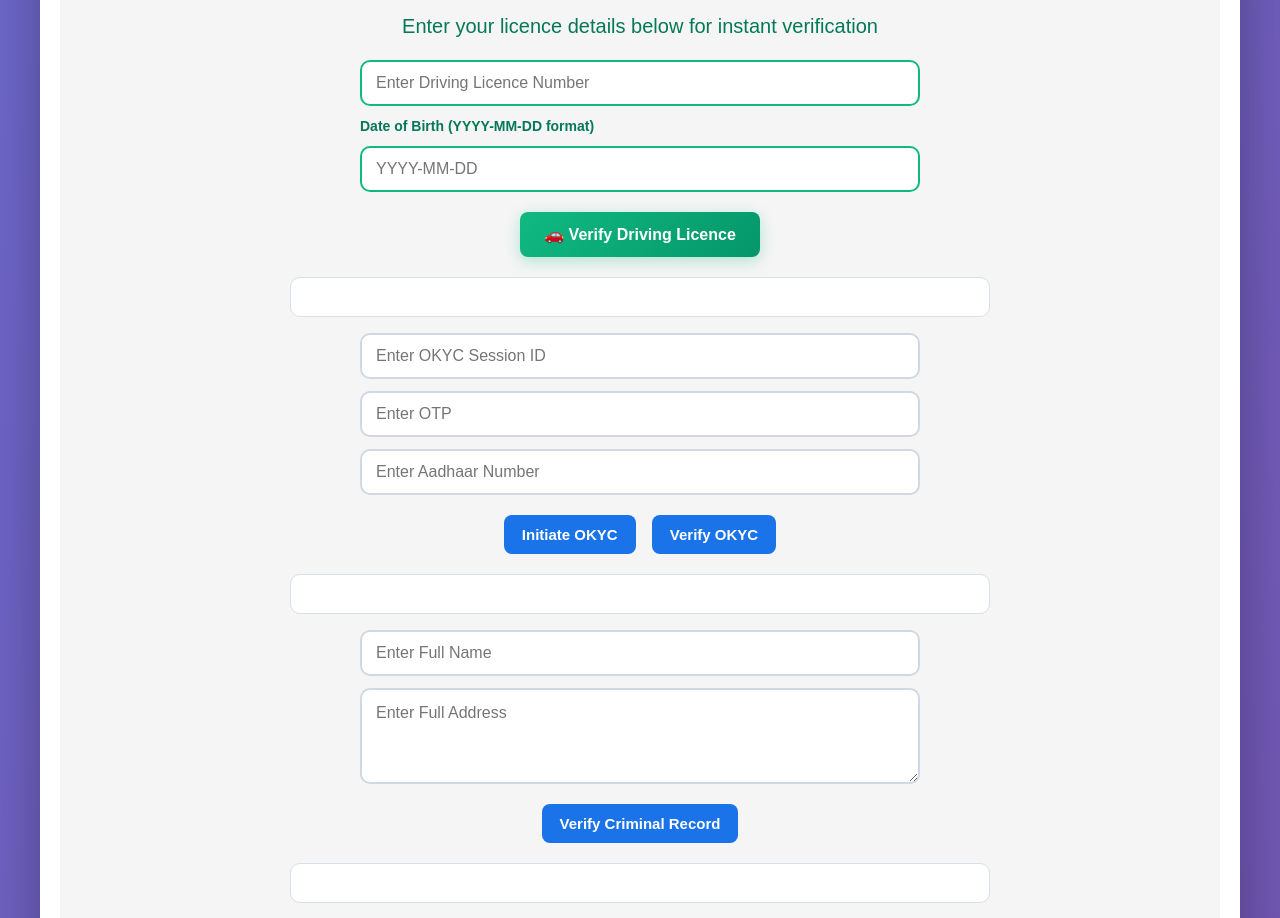
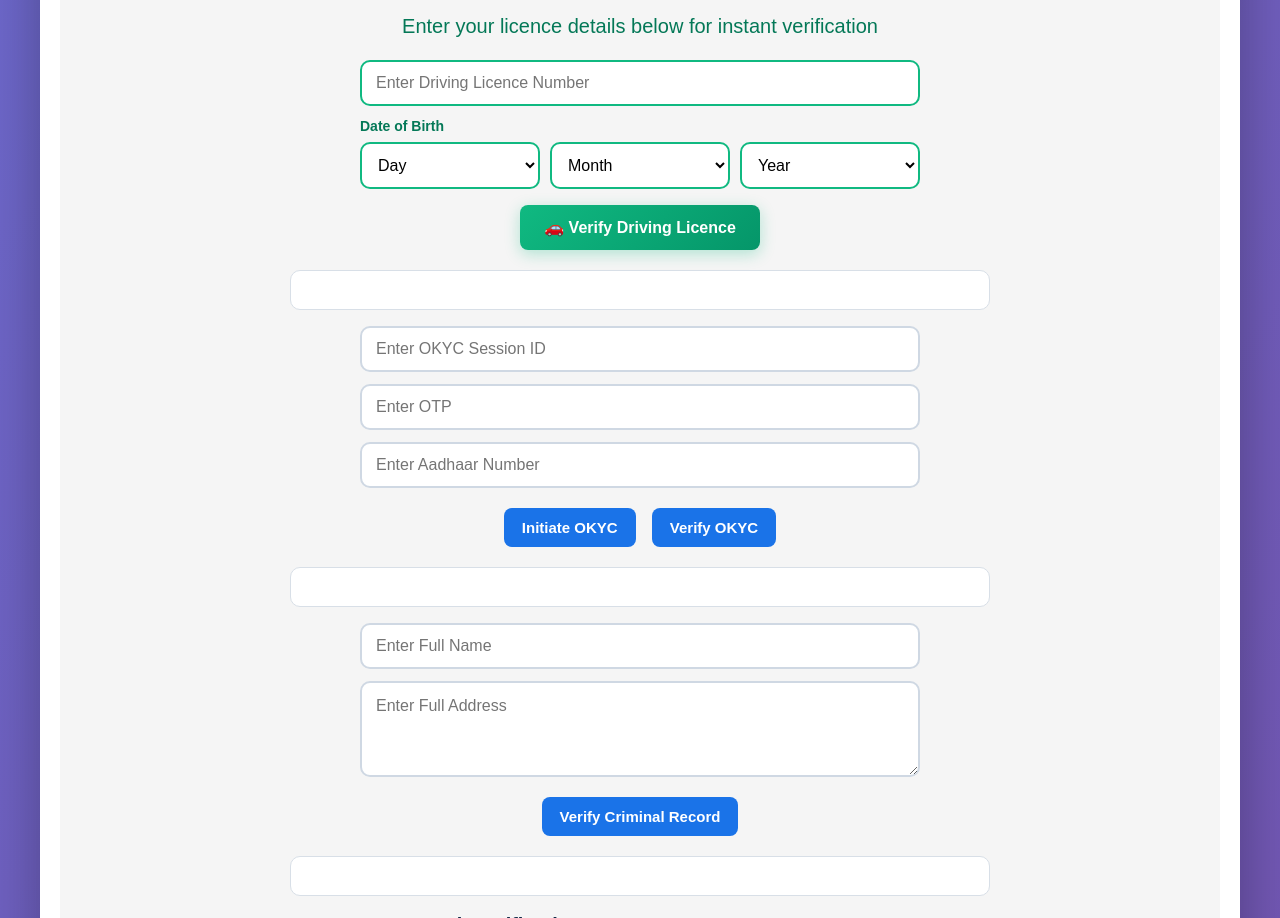
Before and after one commit to rpntravels/GOOGLEBUS, a website: page index.html in a window 1280 px wide. Shown: the part 3034-3952 px from the top of the page. Drawn offline with Linux system fonts and the light colour scheme.

Commit message:
Add separate Day, Month, Year pickers for driving licence DOB
- Replace single date input with three dropdown selects
- Day picker: 1-31
- Month picker: Full month names (January-December)
- Year picker: 1940 to current year-16 (driving age eligible)
- Auto-combine selections into YYYY-MM-DD format
- Enhanced green theme styling for all dropdowns
- Add hover and focus effects

```diff
--- a/index.html
+++ b/index.html
@@ -69,10 +69,72 @@
         <h4 class="verify-subtitle" style="color: #059669; font-weight: bold; font-size: 22px; margin-top: 30px;">🚗 Quick Driving Licence Verification</h4>
         <p class="verify-hint" style="color: #047857;">Enter your licence details below for instant verification</p>
         <input type="text" id="drivingLicenceNumber" placeholder="Enter Driving Licence Number" autocomplete="off">
-        <label for="drivingLicenceDob" class="verify-label" style="color: #047857; font-size: 14px; margin-top: 10px;">Date of Birth (YYYY-MM-DD format)</label>
-        <input type="text" id="drivingLicenceDob" placeholder="YYYY-MM-DD" pattern="\d{4}-\d{2}-\d{2}" title="Enter date in YYYY-MM-DD format (e.g., 1990-01-15)" autocomplete="off">
+        <label for="drivingLicenceDobYear" class="verify-label" style="color: #047857; font-size: 14px; margin-top: 10px;">Date of Birth</label>
+        <div style="display: flex; gap: 10px; width: min(560px, 100%); margin: 8px auto;">
+          <select id="drivingLicenceDobDay" style="flex: 1; padding: 12px; border: 2px solid #10b981; border-radius: 10px; font-size: 16px; font-weight: 500;">
+            <option value="">Day</option>
+          </select>
+          <select id="drivingLicenceDobMonth" style="flex: 1; padding: 12px; border: 2px solid #10b981; border-radius: 10px; font-size: 16px; font-weight: 500;">
+            <option value="">Month</option>
+            <option value="01">January</option>
+            <option value="02">February</option>
+            <option value="03">March</option>
+            <option value="04">April</option>
+            <option value="05">May</option>
+            <option value="06">June</option>
+            <option value="07">July</option>
+            <option value="08">August</option>
+            <option value="09">September</option>
+            <option value="10">October</option>
+            <option value="11">November</option>
+            <option value="12">December</option>
+          </select>
+          <select id="drivingLicenceDobYear" style="flex: 1; padding: 12px; border: 2px solid #10b981; border-radius: 10px; font-size: 16px; font-weight: 500;">
+            <option value="">Year</option>
+          </select>
+        </div>
+        <input type="hidden" id="drivingLicenceDob">
         <button id="drivingLicenceVerifyBtn" onclick="verifyDrivingLicence()">🚗 Verify Driving Licence</button>
         <pre id="drivingLicenceResult"></pre>
+        <script>
+          // Populate Day dropdown (1-31)
+          (function() {
+            var daySelect = document.getElementById('drivingLicenceDobDay');
+            for (var i = 1; i <= 31; i++) {
+              var option = document.createElement('option');
+              option.value = i < 10 ? '0' + i : '' + i;
+              option.textContent = i;
+              daySelect.appendChild(option);
+            }
+
+            // Populate Year dropdown (1940-2010)
+            var yearSelect = document.getElementById('drivingLicenceDobYear');
+            var currentYear = new Date().getFullYear();
+            for (var y = currentYear - 16; y >= 1940; y--) {
+              var option = document.createElement('option');
+              option.value = '' + y;
+              option.textContent = y;
+              yearSelect.appendChild(option);
+            }
+
+            // Update hidden field when date changes
+            function updateDobField() {
+              var day = document.getElementById('drivingLicenceDobDay').value;
+              var month = document.getElementById('drivingLicenceDobMonth').value;
+              var year = document.getElementById('drivingLicenceDobYear').value;
+
+              if (day && month && year) {
+                document.getElementById('drivingLicenceDob').value = year + '-' + month + '-' + day;
+              } else {
+                document.getElementById('drivingLicenceDob').value = '';
+              }
+            }
+
+            document.getElementById('drivingLicenceDobDay').addEventListener('change', updateDobField);
+            document.getElementById('drivingLicenceDobMonth').addEventListener('change', updateDobField);
+            document.getElementById('drivingLicenceDobYear').addEventListener('change', updateDobField);
+          })();
+        </script>
         <input type="text" id="okycSessionId" placeholder="Enter OKYC Session ID" autocomplete="off">
         <input type="text" id="okycOtp" placeholder="Enter OTP" maxlength="6" autocomplete="off">
         <input type="text" id="okycAadhaar" placeholder="Enter Aadhaar Number" maxlength="12" autocomplete="off">
--- a/styles.css
+++ b/styles.css
@@ -187,6 +187,30 @@ body {
     box-shadow: 0 0 0 3px rgba(16, 185, 129, 0.2);
 }
 
+/* Date Picker Dropdowns for Driving Licence */
+#drivingLicenceDobDay,
+#drivingLicenceDobMonth,
+#drivingLicenceDobYear {
+    cursor: pointer;
+    transition: border-color 0.2s ease, box-shadow 0.2s ease;
+    background-color: #fff;
+    font-family: Arial, sans-serif;
+}
+
+#drivingLicenceDobDay:focus,
+#drivingLicenceDobMonth:focus,
+#drivingLicenceDobYear:focus {
+    outline: none;
+    border-color: #059669 !important;
+    box-shadow: 0 0 0 3px rgba(16, 185, 129, 0.2);
+}
+
+#drivingLicenceDobDay:hover,
+#drivingLicenceDobMonth:hover,
+#drivingLicenceDobYear:hover {
+    border-color: #059669;
+}
+
 #criminalAddress {
     resize: vertical;
     min-height: 88px;
```
